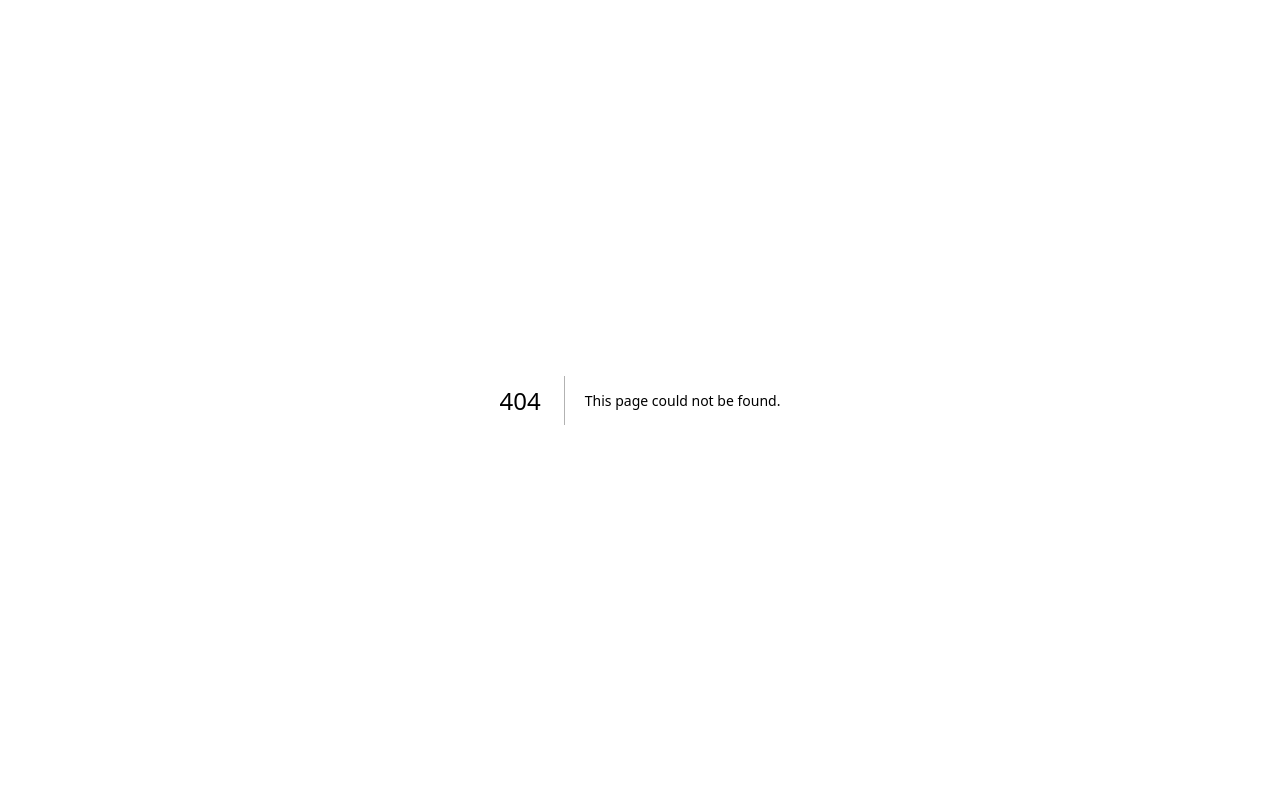
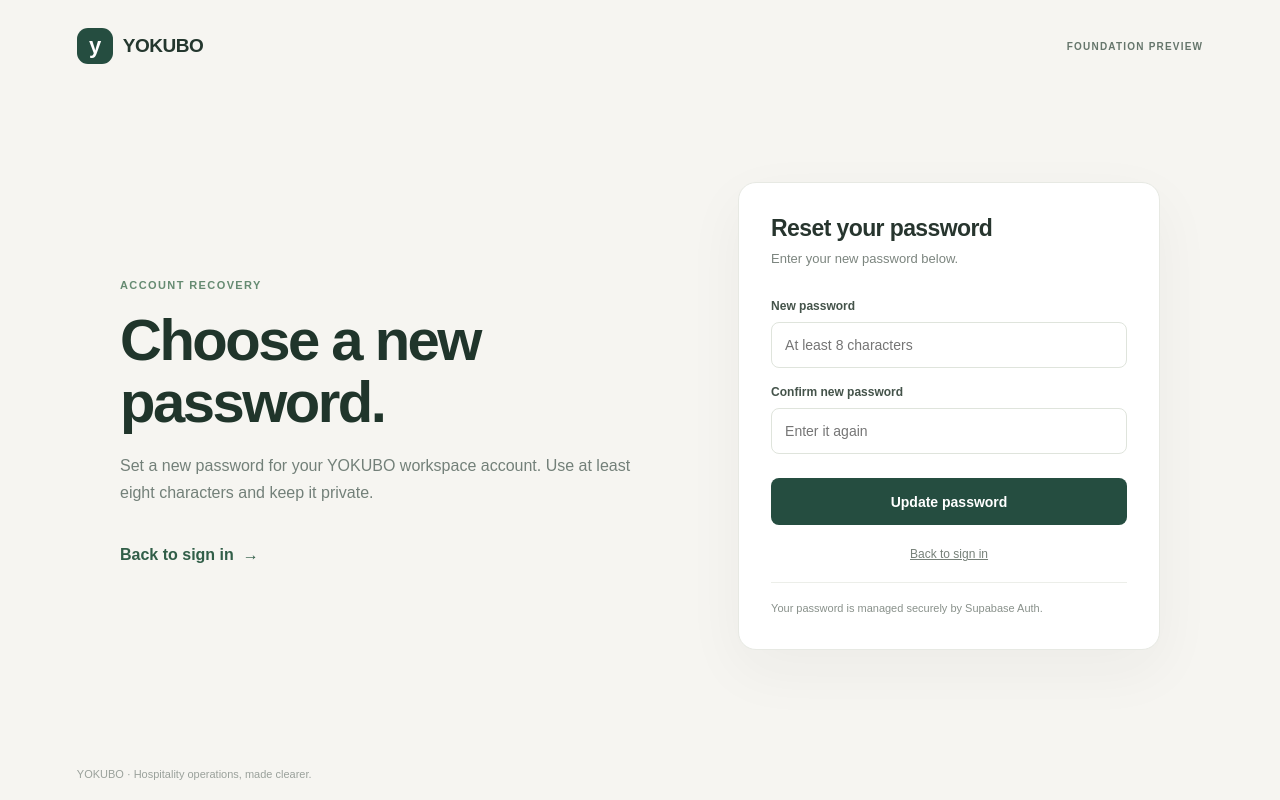
Before and after one commit to mackenziemarco87-lgtm/YOKUBO, a Next.js app: page /reset-password in a window 1280 px wide. Before the commit this address had no page. Built offline with nearby package versions, Linux system fonts and the light colour scheme; no server answers.

Commit message:
Add password recovery page

```diff
--- /dev/null
+++ b/app/reset-password/page.tsx
@@ -0,0 +1,45 @@
+import Link from "next/link";
+import ResetPasswordForm from "./reset-password-form";
+
+export default function ResetPasswordPage() {
+  const configured = Boolean(
+    process.env.NEXT_PUBLIC_SUPABASE_URL &&
+      process.env.NEXT_PUBLIC_SUPABASE_PUBLISHABLE_KEY,
+  );
+
+  return (
+    <main className="signin-page">
+      <header className="signin-header">
+        <Link className="yokubo-brand" href="/index.html" aria-label="Return to the hotel demo">
+          <span className="yokubo-mark">y</span>
+          <span>YOKUBO</span>
+        </Link>
+        <span className="preview-label">FOUNDATION PREVIEW</span>
+      </header>
+      <section className="signin-layout" aria-labelledby="reset-title">
+        <div className="signin-intro">
+          <p className="eyebrow">ACCOUNT RECOVERY</p>
+          <h1 id="reset-title">Choose a new password.</h1>
+          <p className="signin-subtitle">
+            Set a new password for your YOKUBO workspace account. Use at least
+            eight characters and keep it private.
+          </p>
+          <Link className="demo-link" href="/sign-in">
+            Back to sign in <span aria-hidden="true">→</span>
+          </Link>
+        </div>
+        <div className="signin-card">
+          <div className="signin-card-heading">
+            <h2>Reset your password</h2>
+            <p>Enter your new password below.</p>
+          </div>
+          <ResetPasswordForm configured={configured} />
+          <p className="signin-footnote">
+            Your password is managed securely by Supabase Auth.
+          </p>
+        </div>
+      </section>
+      <footer className="signin-footer">YOKUBO · Hospitality operations, made clearer.</footer>
+    </main>
+  );
+}
```
